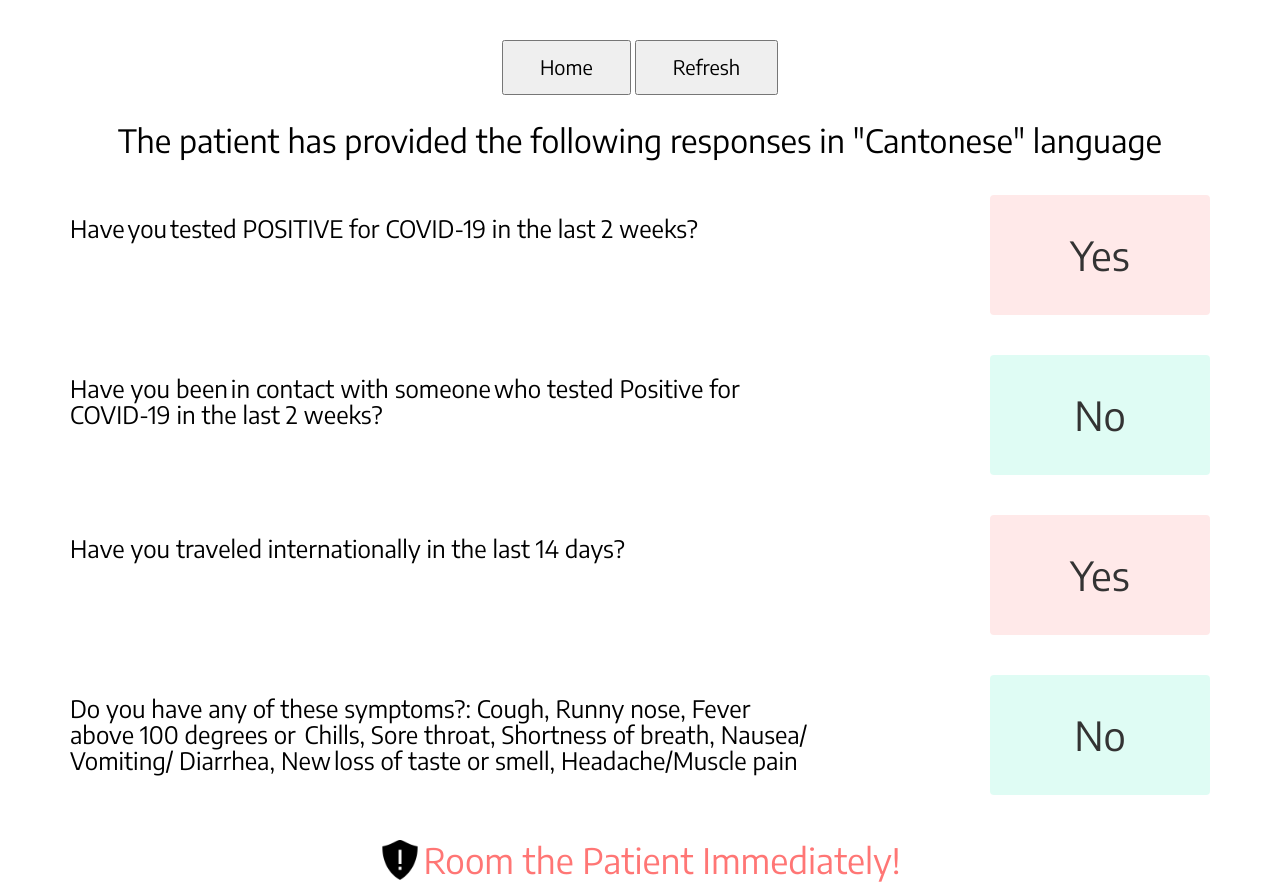
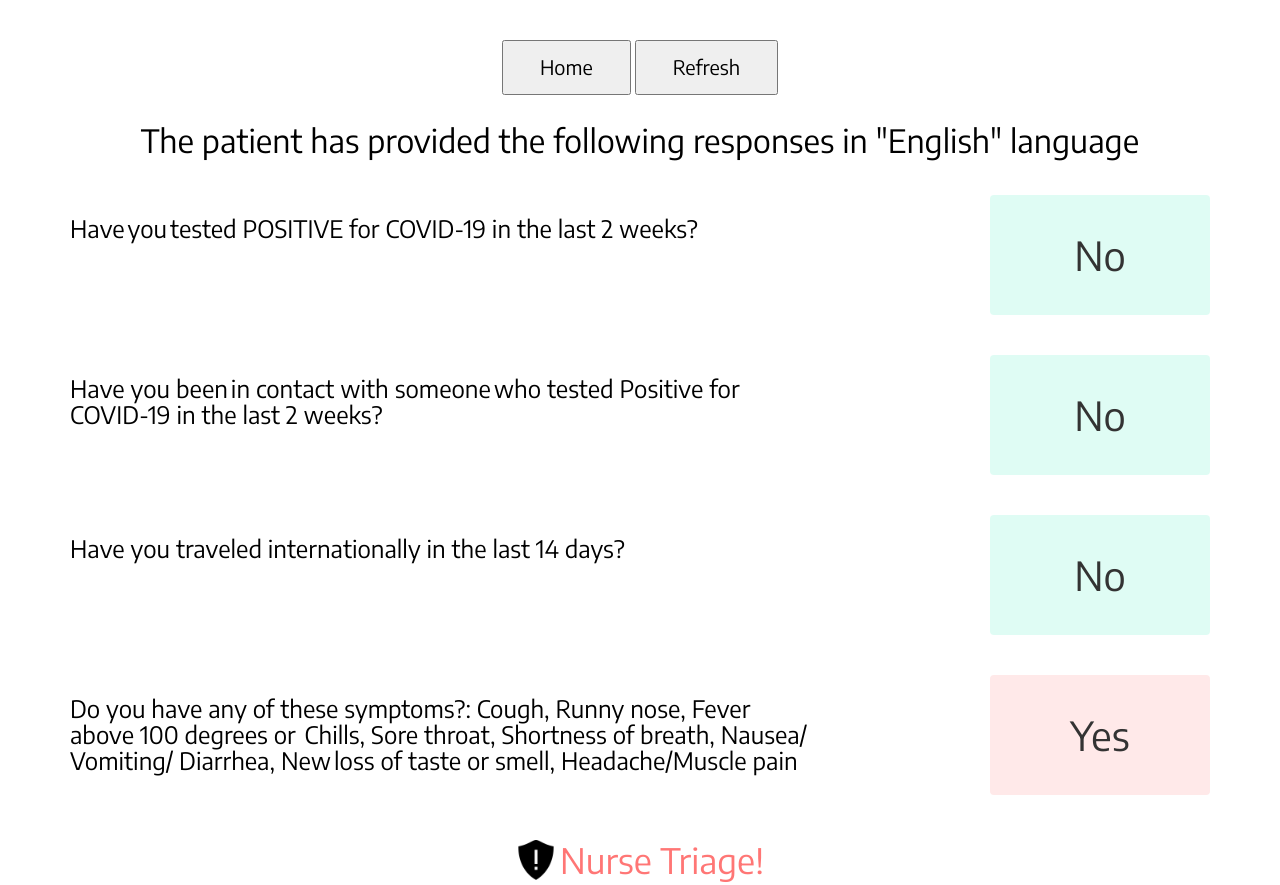
Before and after one commit to AniruddhNathani/HarborviewProject, a Flask app: page /patient-responses in a window 1280 px wide. Run offline with Flask 2, Linux system fonts and the light colour scheme; some libraries are stand-ins or nearby versions.

Commit message:
Added nurse triage flag

```diff
--- a/main.py
+++ b/main.py
@@ -18,6 +18,7 @@ def welcome():
     session.clear()
     session["response_list"] = dict(defaultdict())
     session["flag"] = 0
+    session["triage_flag"] = 0
     session["language"] = ''
 
     return render_template("welcome.html")
@@ -97,8 +98,14 @@ def final_response(index):
                 break
             else:
                 session["flag"] = 0
+        if key in ["screen_four"]:
+            if value == "yes":
+                session["triage_flag"] = 1
+            else:
+                session["triage_flag"] = 0
 
-    response_dict = {"response_list": session["response_list"], "flag": session["flag"], "language": session["language"]}
+
+    response_dict = {"response_list": session["response_list"], "flag": session["flag"], "language": session["language"], "triage_flag": session["triage_flag"]}
     response_file = open("response_store.json", "w", encoding='utf-8')
     json.dump(response_dict, response_file)
     response_file.close()
@@ -126,8 +133,13 @@ def patient_response():
     else:
         session_language = ''
 
+    if response_dict["triage_flag"]:
+        session_triage_flag = response_dict["triage_flag"]
+    else:
+        session_triage_flag = 0
+
     response_file.close()
-    return render_template("patient_responses.html", response=json.loads(json.dumps(response_list)), lang=session_language, session_flag=session_flag)
+    return render_template("patient_responses.html", response=json.loads(json.dumps(response_list)), lang=session_language, session_flag=session_flag, triage_flag=session_triage_flag)
 
 
 @app.route("/back-office-languages", methods=["GET", "POST"])
--- a/response_store.json
+++ b/response_store.json
@@ -1 +1 @@
-{"flag": 1, "language": "Cantonese", "response_list": {"screen_four": "no", "screen_one": "yes", "screen_three": "yes", "screen_two": "no"}}
+{"flag": 0, "language": "English", "response_list": {"screen_four": "yes", "screen_one": "no", "screen_three": "no", "screen_two": "no"}, "triage_flag": 1}
--- a/templates/patient_responses.html
+++ b/templates/patient_responses.html
@@ -243,9 +243,15 @@ width: 40px;
     {% if session_flag == 1 %}
             <img id = "alt" src="/static/alert.png">
         <a style="font-size:35px; vertical-align: middle; color:#FF7675">Room the Patient Immediately!</a>
-    {% endif%}
-    {% if session_flag == 0 and lang != '' %}
-        <a style="font-size:35px; vertical-align: middle; color:#55EFC4">Patient is Safe</a>
+    {%else%}
+        {% if triage_flag == 1 %}
+        <img id = "alt" src="/static/alert.png">
+        <a style="font-size:35px; vertical-align: middle; color:#FF7675">Nurse Triage!</a>
+        {%else%}
+            {% if lang != '' %}
+                <a style="font-size:35px; vertical-align: middle; color:#55EFC4">Patient is Safe!</a>
+            {% endif%}
+        {% endif%}
     {% endif%}
     </center>
 </div>
```
Also changed, not shown: 2 other files.
